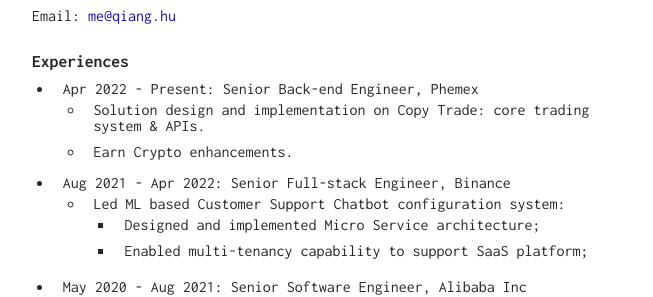
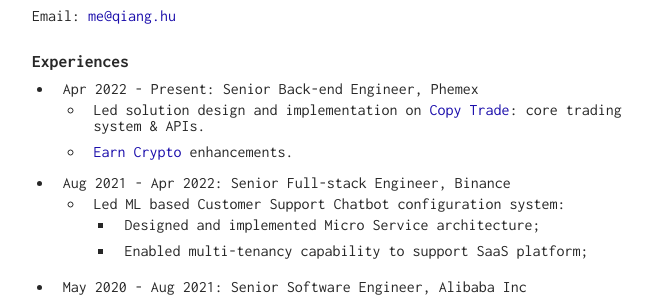
Before and after one commit to huqiang/huqiang.github.io, a Jekyll site: the page built from resume/index.markdown, in a window 1280 px wide. Shown: the part 213-510 px from the top of the page, without its empty margins (308-961 px from the left). Built offline with Jekyll 4.4.1, drawn with Linux system fonts in a browser that asks for light colours.

Commit message:
Update index.markdown

```diff
--- a/resume/index.markdown
+++ b/resume/index.markdown
@@ -19,8 +19,8 @@ _Email: <mailto:me@qiang.hu>_
 ## Experiences
 
 - Apr 2022 - Present: Senior Back-end Engineer, Phemex
-  - Solution design and implementation on Copy Trade:  core trading system & APIs.
-  - Earn Crypto enhancements.
+  - Led solution design and implementation on [Copy Trade](https://phemex.com/copy-trading/list):  core trading system & APIs.
+  - [Earn Crypto](https://phemex.com/earn-crypto) enhancements.
 - Aug 2021 - Apr 2022: Senior Full-stack Engineer, Binance
   - Led ML based Customer Support Chatbot configuration system:
     - Designed and implemented Micro Service architecture;
```
